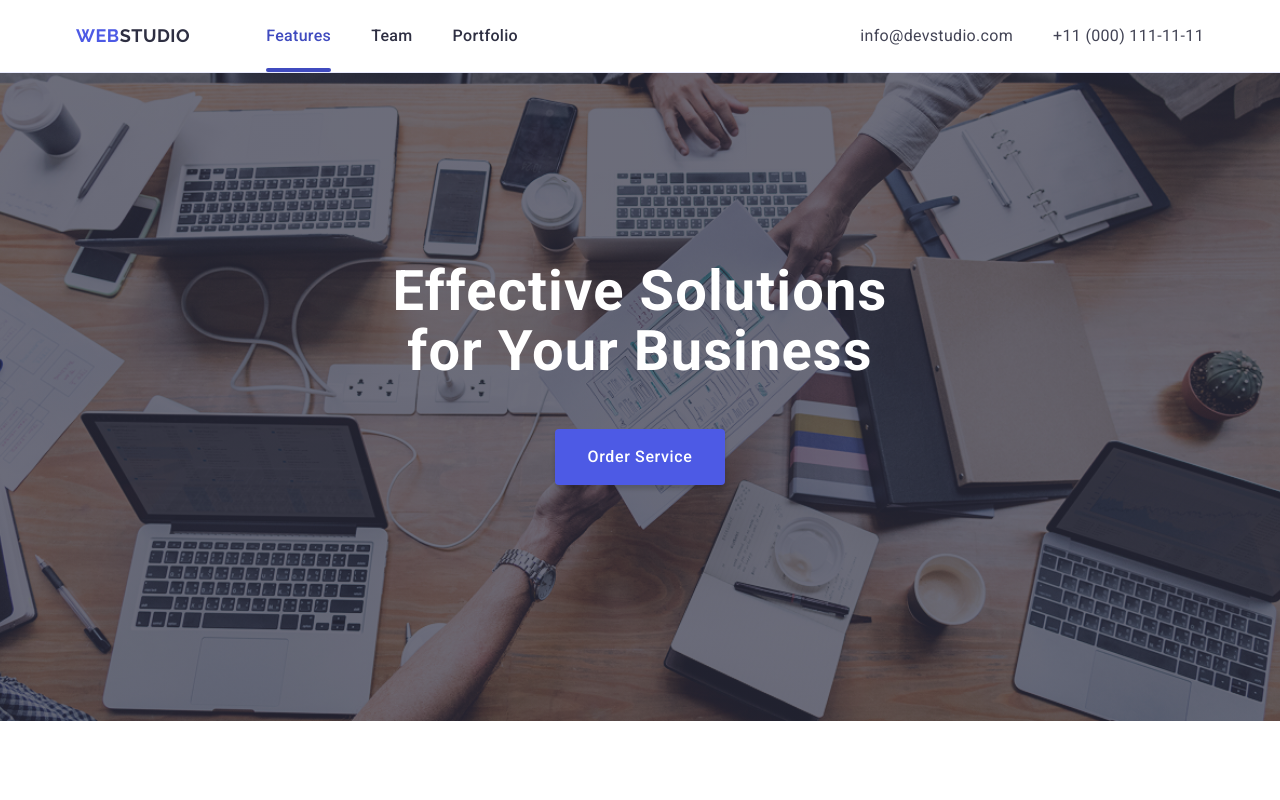
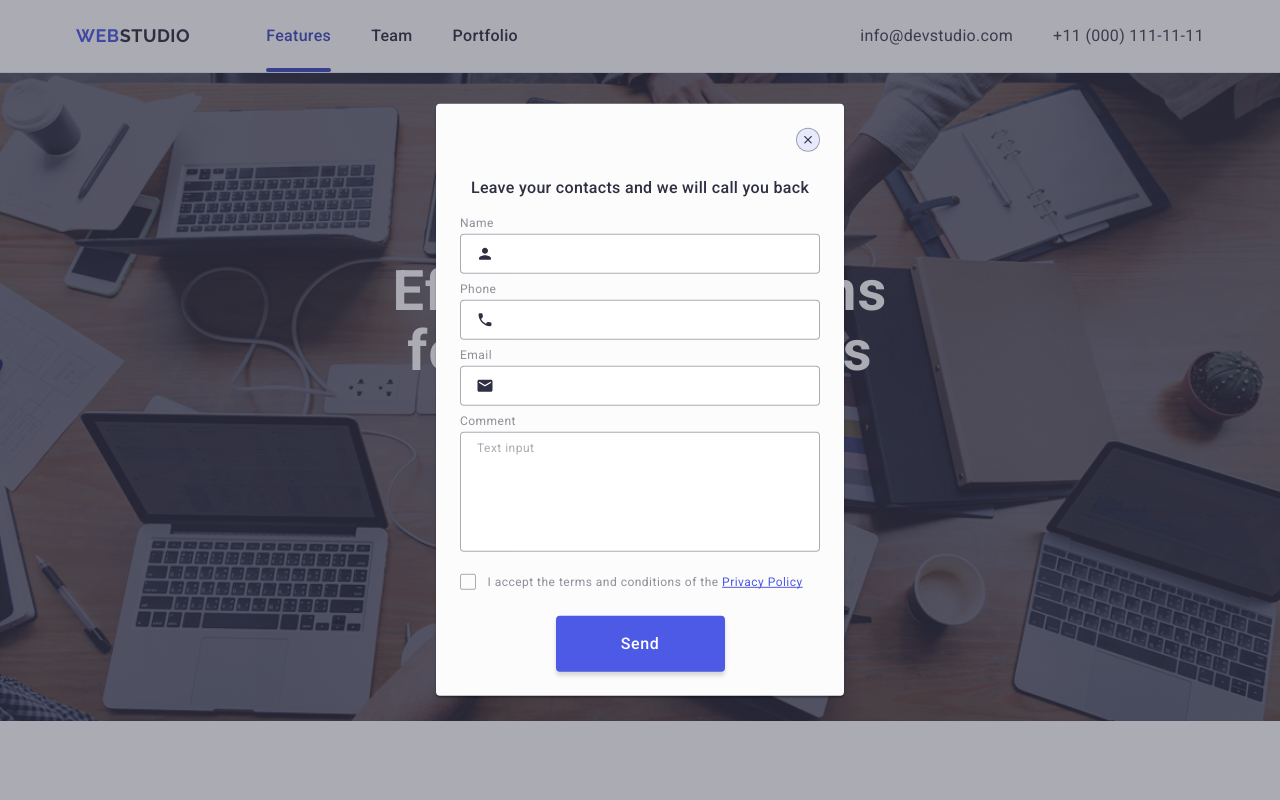
Before and after one commit to o-matviienko/goit-markup-hw-05, a plain HTML site: page index.html in a window 1280 px wide. Shown: the top 800 px of the page. Drawn offline with nearby package versions, Linux system fonts and the light colour scheme.

Commit message:
Update CSS styles

```diff
--- a/css/footer.css
+++ b/css/footer.css
@@ -72,7 +72,8 @@
   height: 40px;
   border-radius: 50%;
   background-color: #4d5ae5;
-  transition: background-color 250ms ease-in-out;
+  transition: 250ms cubic-bezier(0.4, 0, 0.2, 1);
+  transition-property: background-color;
 }
 .social-icons {
   width: 24px;
@@ -105,6 +106,7 @@
   border-radius: 4px;
 
   transition: 250ms cubic-bezier(0.4, 0, 0.2, 1);
+  transition-property: border-color;
 
   color: #fff;
   font-family: "Roboto", sans-serif;
@@ -132,7 +134,9 @@ input::placeholder {
   border: none;
   font-family: "Roboto", sans-serif;
   gap: 16px;
+  font-weight: 500;
   transition: 250ms cubic-bezier(0.4, 0, 0.2, 1);
+  transition-property: background-color;
 }
 .footer-form {
   display: flex;
--- a/css/modal.css
+++ b/css/modal.css
@@ -1,5 +1,5 @@
 .backdrop {
-  background-color: rgba(0, 0, 0, 0.5);
+  background-color: rgba(46, 47, 66, 0.4);
 
   position: fixed;
   top: 0;
@@ -55,6 +55,9 @@
   border-radius: 24px;
   width: 24px;
   height: 24px;
+
+  transition: 250ms cubic-bezier(0.4, 0, 0.2, 1);
+  transition-property: background-color;
 }
 
 .modal-btn:hover,
@@ -64,14 +67,14 @@
 }
 
 .modal-btn-icon {
-  color: black;
+  color: #2e2f42;
 
   transition: 250ms cubic-bezier(0.4, 0, 0.2, 1);
   transition-property: color;
 }
 
 .modal-btn:hover > .modal-btn-icon {
-  color: #fcfcfc;
+  color: #ffffff;
 }
 
 .modal-caption {
@@ -113,6 +116,7 @@
   color: #434455;
   font-size: 16px;
   line-height: 1.5;
+  letter-spacing: 0.02em;
 
   outline: transparent;
   border: 1px solid rgba(46, 47, 66, 0.4);
@@ -156,6 +160,7 @@
 
   font-size: 12px;
   line-height: 1.16667;
+  letter-spacing: 0.04em;
   color: #434455;
 }
 
@@ -201,9 +206,11 @@
 .modal-form-checkbox-icon {
   color: #f4f4fd;
   opacity: 0;
+  transition: 250ms cubic-bezier(0.4, 0, 0.2, 1);
+  transition-property: opacity;
 }
 .modal-form-link {
-  line-height: 1.33333;
+  line-height: 1.6667;
   text-decoration: underline;
   text-decoration-skip-ink: none;
   color: #4d5ae5;
@@ -223,6 +230,9 @@
   padding: 16px 32px;
   width: 169px;
   height: 56px;
+  font-weight: 500;
+  line-height: 1.5;
+  letter-spacing: 0.04em;
 
   box-shadow: 0 4px 4px 0 rgba(0, 0, 0, 0.15);
   background: #4d5ae5;
@@ -231,12 +241,12 @@
   border: none;
 
   transition: 250ms cubic-bezier(0.4, 0, 0.2, 1);
-  transition-property: color;
+  transition-property: background-color;
   cursor: pointer;
   display: block;
   margin: auto;
 }
-
+.button-send:hover,
 .button-send:focus {
   background: #404bbf;
 }
--- a/index.html
+++ b/index.html
@@ -531,8 +531,8 @@
       </div>
     </footer>
     <!-- Modal window -->
-    <div class="backdrop">
-      <div class="modal" id="modal">
+    <div class="backdrop is-open" id="modal">
+      <div class="modal">
         <button class="modal-btn" type="button" aria-label="Close modal button">
           <svg class="modal-btn-icon" width="8" height="8">
             <use href="./images/icons.svg#close"></use>
```
